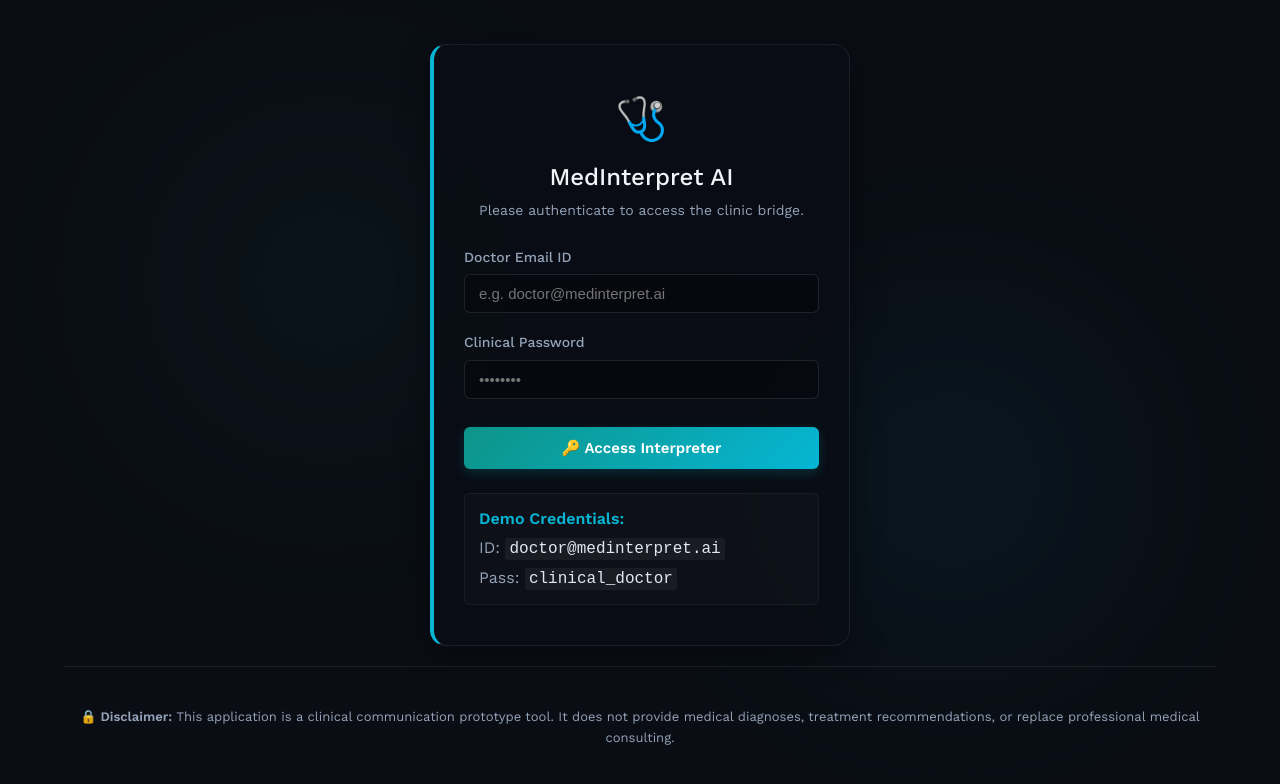
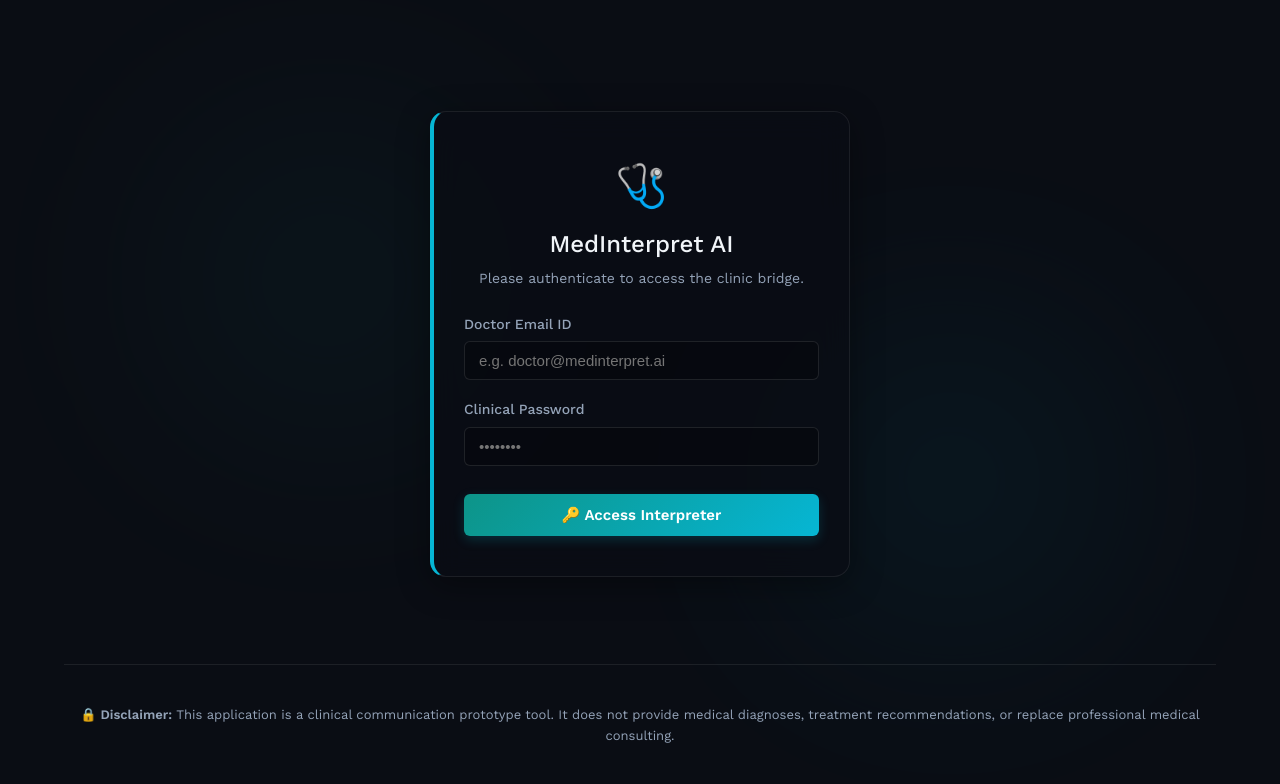
Before and after one commit to shubh009/MedInterpret-AI, a React (Vite) app: page / in a window 1280 px wide. Shown: the top 784 px of the page. Built offline with nearby package versions, Linux system fonts and the light colour scheme; no server answers.

Commit message:
Removed credentials helper box from login page UI

```diff
--- a/src/components/LoginScreen.jsx
+++ b/src/components/LoginScreen.jsx
@@ -169,23 +169,6 @@ export default function LoginScreen({ onLoginSuccess }) {
           </button>
         </form>
 
-        {/* Demo Help Box */}
-        <div
-          style={{
-            background: 'rgba(255, 255, 255, 0.02)',
-            border: '1px solid rgba(255, 255, 255, 0.05)',
-            padding: '12px 14px',
-            borderRadius: '6px',
-            fontSize: '12px',
-            color: 'var(--text-muted)',
-            textAlign: 'left'
-          }}
-        >
-          <span style={{ color: 'var(--color-secondary)', fontWeight: '600', display: 'block', marginBottom: '4px' }}>Demo Credentials:</span>
-          <div>ID: <code style={{ color: '#e2e8f0', background: 'rgba(255,255,255,0.05)', padding: '2px 4px', borderRadius: '3px' }}>{DEMO_EMAIL}</code></div>
-          <div style={{ marginTop: '2px' }}>Pass: <code style={{ color: '#e2e8f0', background: 'rgba(255,255,255,0.05)', padding: '2px 4px', borderRadius: '3px' }}>{DEMO_PASSWORD}</code></div>
-        </div>
-
       </div>
     </div>
   );
```
